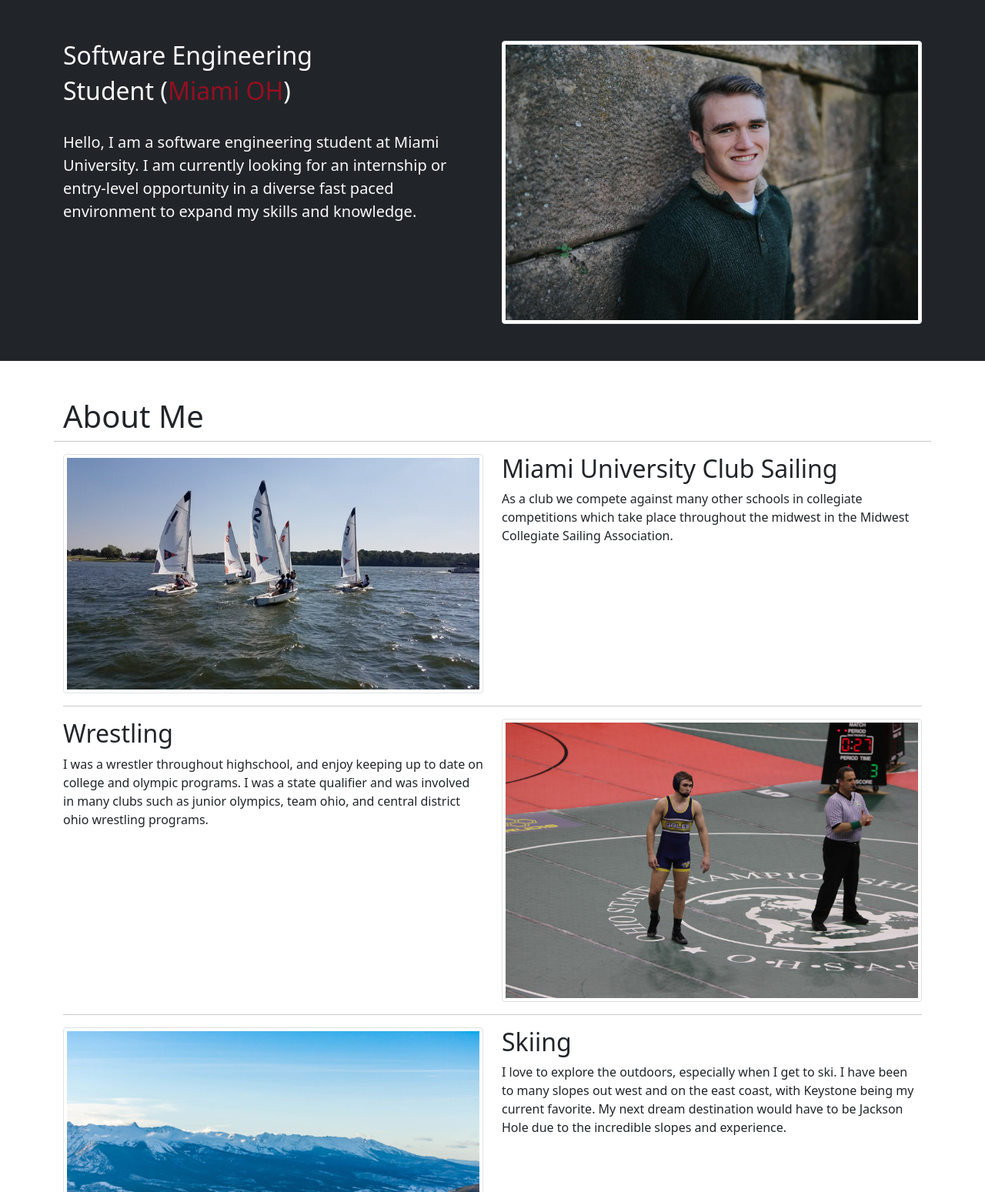
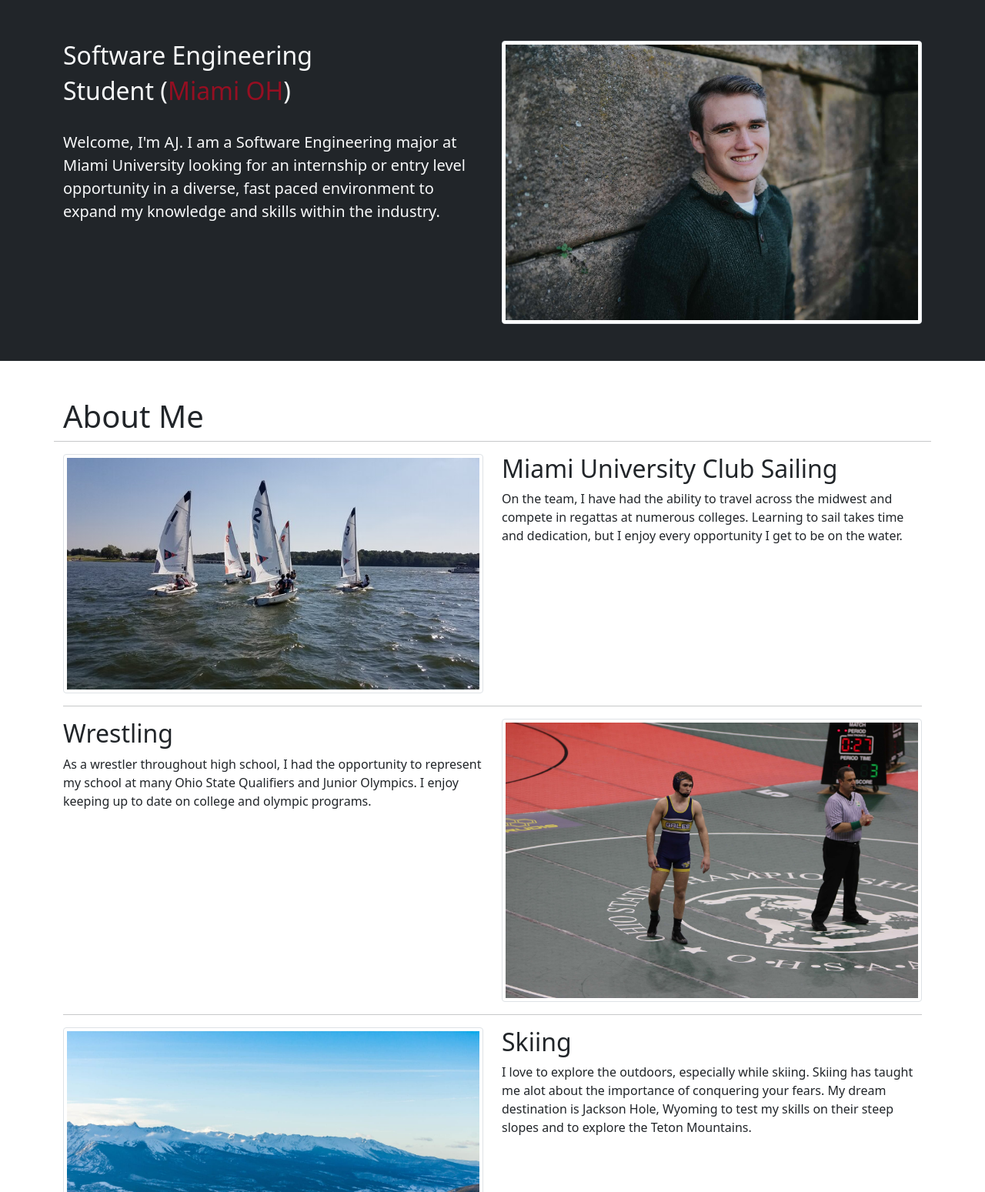
Before and after one commit to mcritcaj/Personal_Website_AJ, a plain HTML site: page index.html in a window 1280 px wide. Shown: the part 51-1600 px from the top of the page at 77% size. Drawn offline with nearby package versions, Linux system fonts and the light colour scheme.

Commit message:
Quick Fixes / Wording
Edited information and formatting.

```diff
--- a/index.html
+++ b/index.html
@@ -54,9 +54,10 @@
             <h2>Student (<span class="miamired">Miami OH</span>)</h2>
           </div>
           <div class="row">
-            <p class="lead my-4">Hello, I am a software engineering student at Miami University. I am currently looking
-              for an internship or entry-level opportunity in a diverse fast paced
-              environment to expand my skills and knowledge.</p>
+            <p class="lead my-4">Welcome, I'm AJ. I am a Software Engineering major at Miami University looking for an
+              internship or entry level opportunity in a diverse, fast paced environment to expand my knowledge and
+              skills within the industry.
+            </p>
           </div>
         </div>
         <div class="col-md">
@@ -79,8 +80,9 @@
         <div class="col-md">
           <h2>Miami University Club Sailing</h2>
           <div>
-            <p>As a club we compete against many other schools in collegiate competitions which take place throughout
-              the midwest in the Midwest Collegiate Sailing Association.</p>
+            <p>On the team, I have had the ability to travel across the midwest and compete in regattas at numerous
+              colleges. Learning to sail takes time and dedication, but I enjoy every opportunity I get to be on the
+              water.</p>
           </div>
         </div>
       </div>
@@ -89,9 +91,8 @@
         <div class="col-md order-md-first order-last">
           <h2>Wrestling</h2>
           <div>
-            <p>I was a wrestler throughout highschool, and enjoy keeping up to date on college and olympic programs. I
-              was a state qualifier and was involved in many clubs such as junior olympics, team ohio, and central
-              district ohio wrestling programs. </p>
+            <p>As a wrestler throughout high school, I had the opportunity to represent my school at many Ohio State
+              Qualifiers and Junior Olympics. I enjoy keeping up to date on college and olympic programs.</p>
           </div>
         </div>
         <div class="col-md">
@@ -106,9 +107,9 @@
         <div class="col-md">
           <h2>Skiing</h2>
           <div>
-            <p>I love to explore the outdoors, especially when I get to ski. I have been to many slopes out west and on
-              the east coast, with Keystone being my current favorite. My next dream destination would have to be
-              Jackson Hole due to the incredible slopes and experience.</p>
+            <p>I love to explore the outdoors, especially while skiing. Skiing has taught me alot about the importance
+              of conquering your fears. My dream destination is Jackson Hole, Wyoming to test my skills on their steep
+              slopes and to explore the Teton Mountains.</p>
           </div>
         </div>
       </div>
```
Also changed, not shown: contact.html (+7 -6 lines), tech.html (+2 -2 lines).
